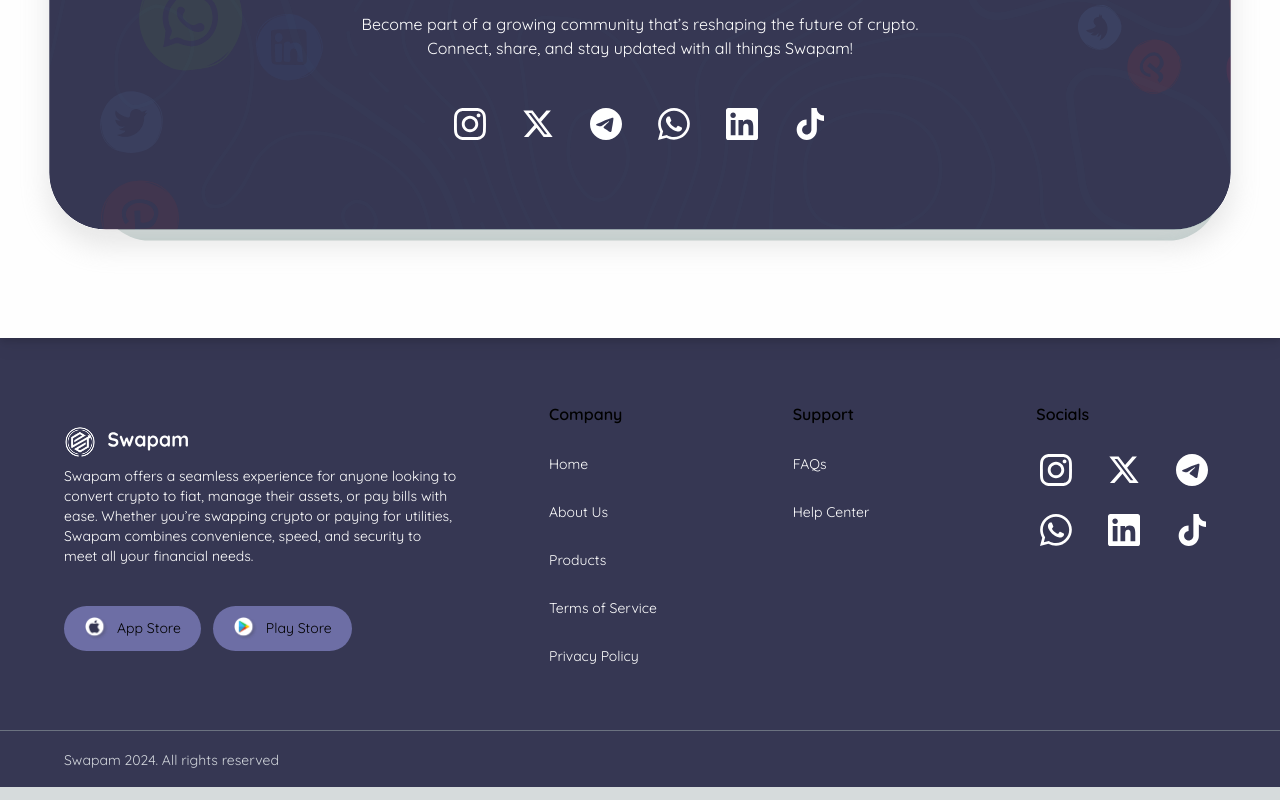
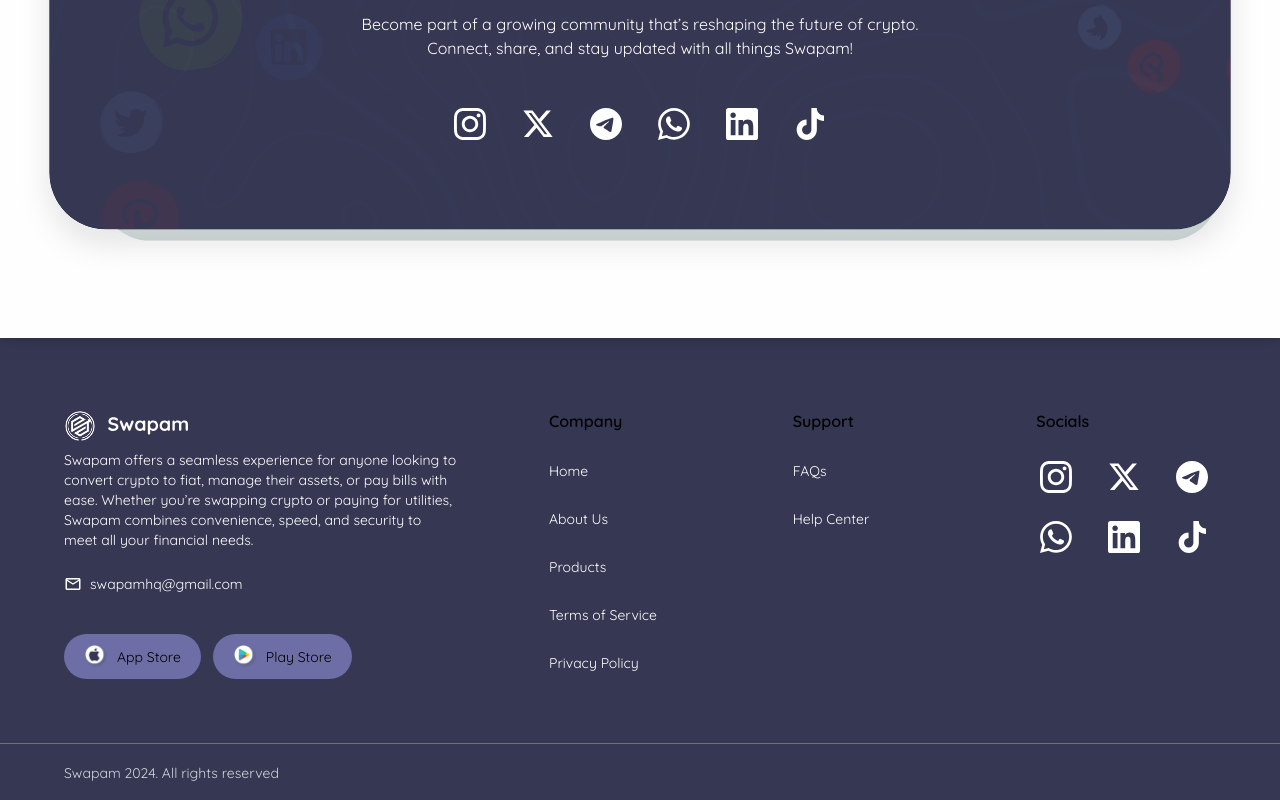
Before and after one commit to Swapam/Swapam-Landing-Page, a Next.js app: page / in a window 1280 px wide. Shown: the part 7331-8131 px from the top of the page. Built offline with nearby package versions, Linux system fonts and the light colour scheme.

Commit message:
fix: content

```diff
--- a/components/Footer.tsx
+++ b/components/Footer.tsx
@@ -1,7 +1,7 @@
 import Image from "next/image";
 import React from "react";
 import Button from "./shared/Button";
-import { FooterData, socialMediaFooterLinks } from "@/data";
+import { appdata, FooterData, socialMediaFooterLinks } from "@/data";
 import Container from "./shared/ui/Container";
 import Instagram from "./icons/Instagram";
 import Twitter from "./icons/Twitter";
@@ -9,6 +9,7 @@ import Telegram from "./icons/Telegram";
 import WhatsApp from "./icons/Whatsapp";
 import Linkedin from "./icons/Linkedin";
 import TikTok from "./icons/TikTok";
+import { MdOutlineEmail } from "react-icons/md";
 
 const Footer = () => {
   const getSocialIcon = (name: string) => {
@@ -59,6 +60,10 @@ const Footer = () => {
               combines convenience, speed, and security to meet all your
               financial needs.
             </p>
+            <div className="flex items-center my-6 lg:my-6 space-x-2">
+              <MdOutlineEmail size={18} color="white" />
+              <p className="text-white text-xs md:text-sm">{appdata.email}</p>
+            </div>
           </div>
 
           <div className="mt-5 lg:mt-10 w-full flex items-center justify-center lg:justify-start gap-3">
--- a/data.ts
+++ b/data.ts
@@ -242,3 +242,5 @@ export const socialMediaFooterLinks: ISocialMediaFooter = {
     { name: "TikTok", url: "/" },
   ],
 };
+
+export const appdata = { email: "swapamhq@gmail.com" };
```
